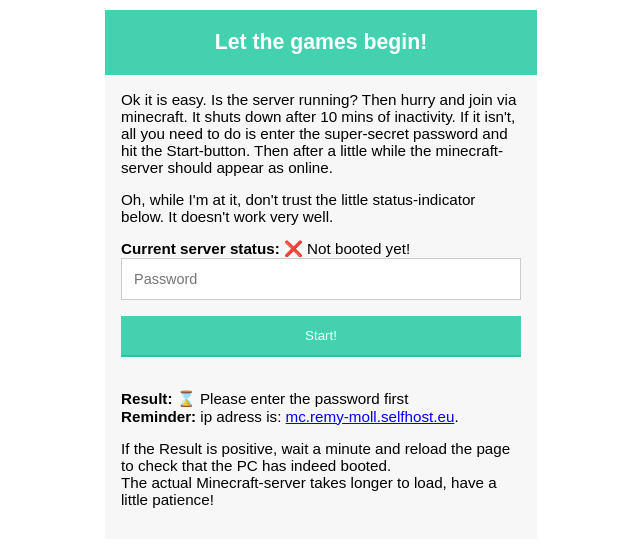
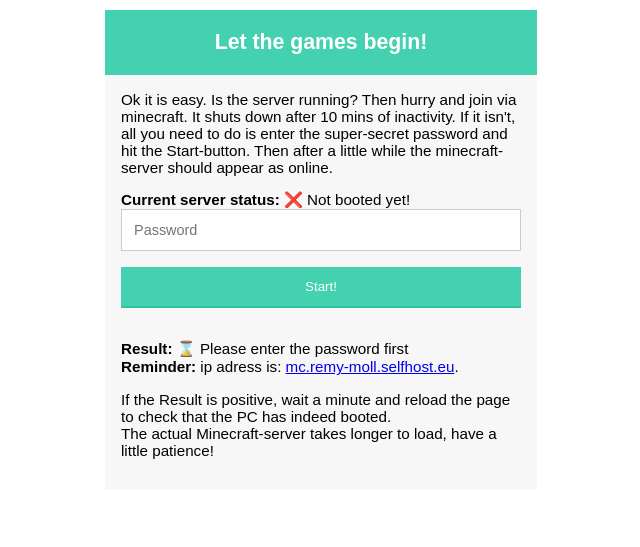
Before and after one commit to moll-re/servermc, a PHP site: page / in a window 1280 px wide. Shown: the top 547 px of the page, without its empty margins (319-959 px from the left). Run offline with PHP 8.4, Linux system fonts and the light colour scheme; data that the repository does not hold is empty.

Commit message:
fixed all

```diff
--- a/index.php
+++ b/index.php
@@ -118,9 +118,6 @@
         Ok it is easy. Is the server running? Then hurry and join via minecraft. It shuts down after 10 mins of inactivity.
         If it isn't, all you need to do is enter the super-secret password and hit the Start-button. Then after a little while the minecraft-server should appear as online.
       </p>
-      <p>
-        Oh, while I'm at it, don't trust the little status-indicator below. It doesn't work very well.
-      </p>
 
       <b>Current server status:</b> <?php echo $server_status; ?>
       <br/>
```
